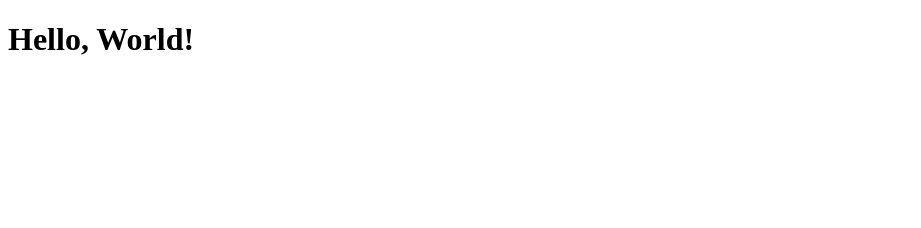
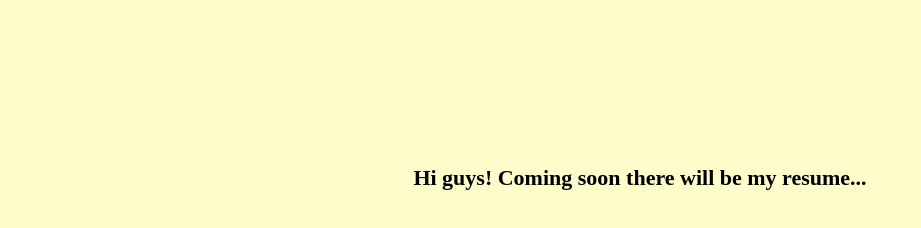
Before and after one commit to SerhiiTkachenko/-SerhiiTkachenko.github.io, a plain HTML site: page index.html in a window 1280 px wide. Shown: the whole page, without its empty margins (0-921 px from the left). Drawn offline with Linux system fonts and the light colour scheme.

Commit message:
Second Commit

```diff
--- a/index.html
+++ b/index.html
@@ -5,8 +5,20 @@
     <meta name="viewport" content="width=device-width, initial-scale=1.0">
     <meta http-equiv="X-UA-Compatible" content="ie=edge">
     <title>Document</title>
+    <style media="screen">
+        body {
+            background-color: #fffccc;
+            width: 750px;
+            margin: 0 auto;
+        }
+        .resume_head {
+            padding-top: 150px;
+            text-align: center;
+            font-size: 22px;
+        }
+    </style>
 </head>
 <body>
-    <h1>Hello, World!</h1>
+    <h1 class="resume_head">Hi guys! Coming soon there will be my resume...</h1>
 </body>
 </html>
```
